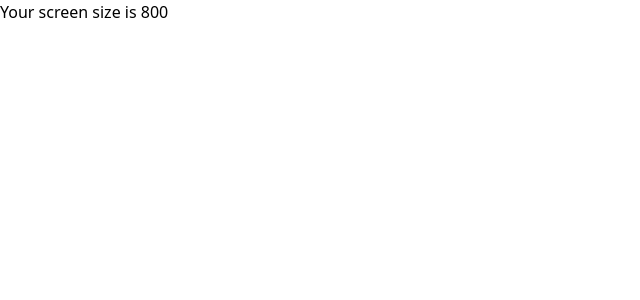
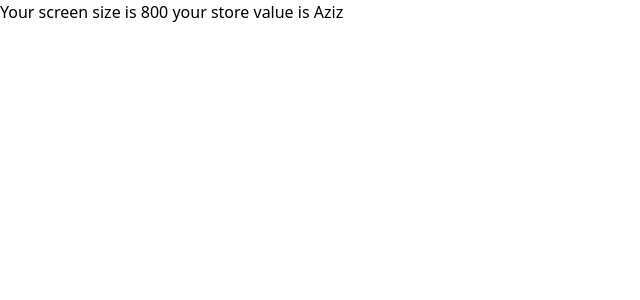
Before and after one commit to aziz-codes/react-hooks, a React (Create React App) app: page / in a window 1280 px wide. Shown: the top 300 px of the page, without its empty margins (0-640 px from the left). Built offline with nearby package versions, Linux system fonts and the light colour scheme.

Commit message:
useContextHook implemented

```diff
--- a/src/components/Hooks.jsx
+++ b/src/components/Hooks.jsx
@@ -1,6 +1,7 @@
 import React,{useState,useEffect} from 'react'
-
+import { useStateContext } from '../store/appStore';
 const Hooks = () => {
+  const {name} = useStateContext();
     const [screenSize, setscreenSize] = useState(window.screen.width);
     const handleResize =  () =>{
         setscreenSize(window.screen.width);
@@ -13,7 +14,7 @@ const Hooks = () => {
   },[screenSize])
 
   return (
-    <div>Your screen size is {screenSize}</div>
+    <div>Your screen size is {screenSize} your store value is {name}</div>
   )
 }
 
--- a/src/index.js
+++ b/src/index.js
@@ -2,6 +2,10 @@ import React from "react";
 import ReactDOM from "react-dom/client";
 import "./index.css";
 import App from "./App";
-
+import { AppProvider } from "./store/appStore";
 const root = ReactDOM.createRoot(document.getElementById("root"));
-root.render(<App />);
+root.render(
+  <AppProvider>
+    <App />
+  </AppProvider>
+);
--- /dev/null
+++ b/src/store/appStore.js
@@ -0,0 +1,10 @@
+import { createContext, useContext } from "react";
+
+const AppContext = createContext();
+
+export const AppProvider = ({ children }) => {
+  let name = "Aziz";
+
+  return <AppContext.Provider value={{ name }}>{children}</AppContext.Provider>;
+};
+export const useStateContext = ()=>useContext(AppContext);
```
